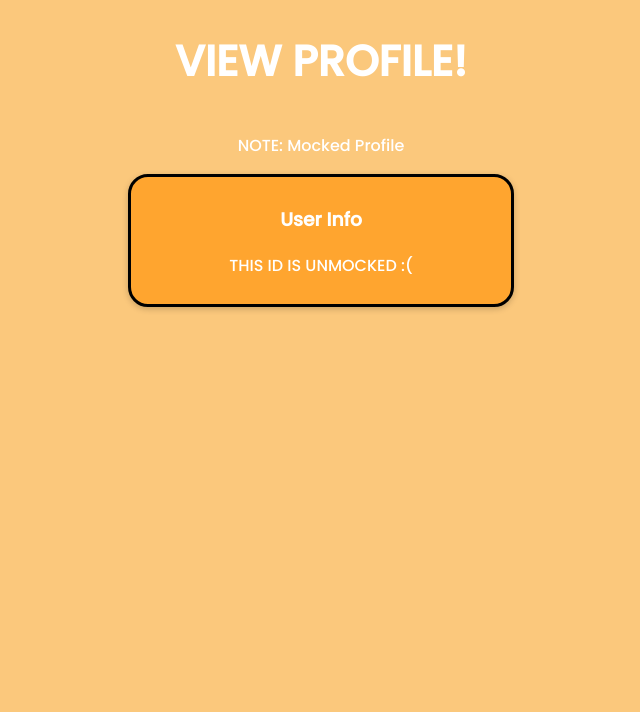
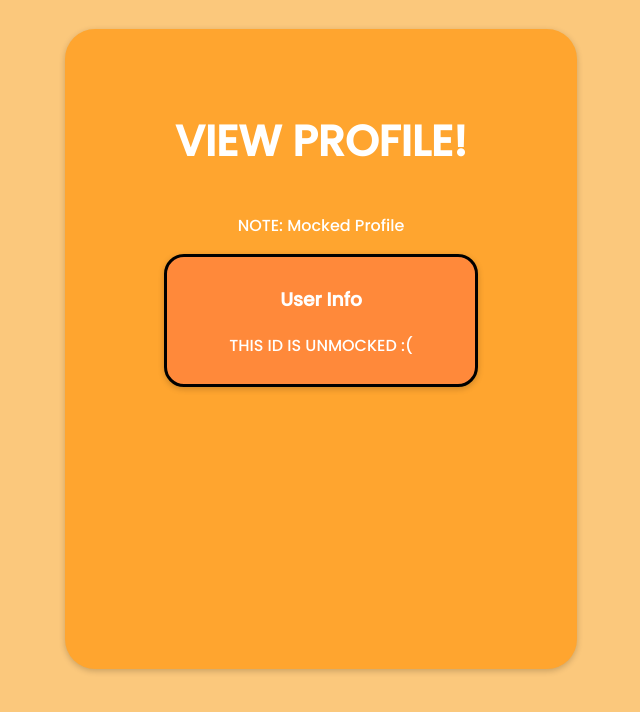
Before and after one commit to jonathanzhou1/OMatch, a React (Vite) app in the folder omatch/: page /view-profile in a window 1280 px wide. Shown: the top 712 px of the page, without its empty margins (319-959 px from the left). Built offline with nearby package versions, Linux system fonts and the light colour scheme; no server answers.

Commit message:
feat: added more styling to view profile

```diff
--- a/omatch/src/components/user/Dashboard.tsx
+++ b/omatch/src/components/user/Dashboard.tsx
@@ -25,7 +25,7 @@ export default function Dashboard() {
 
   return (
     <div id="welcome">
-      <h1 className="welcomeHeader">Welcome to OMatch, User: {userEmail}!</h1>
+      <h1 className="userHeader">Welcome to OMatch, User: {userEmail}!</h1>
       <div id="buttonContainer">
         <Link to="/view-profile">
           <button
--- a/omatch/src/components/user/ViewProfile.tsx
+++ b/omatch/src/components/user/ViewProfile.tsx
@@ -36,8 +36,8 @@ export default function ViewProfile() {
   }
 
   return (
-    <div>
-      <h1>VIEW PROFILE!</h1>
+    <div id="viewProfile">
+      <h1 className="welcomeHeader">VIEW PROFILE!</h1>
       <div id="buttonContainer">
         <p>NOTE: Mocked Profile</p>
         <div id="profileInfo">
--- a/omatch/src/styles/index.css
+++ b/omatch/src/styles/index.css
@@ -13,6 +13,10 @@
   padding-top: 10vh;
 }
 
+.userHeader {
+  padding-top: 13vh;
+}
+
 h1 {
   font-size: calc(30px + 1vw);
   text-align: center;
@@ -25,7 +29,8 @@ h2 {
 
 /** SIGN IN AND CREATE ACCOUNT STYLING **/
 #signIn,
-#createAccount {
+#createAccount,
+#viewProfile {
   margin: auto;
   width: 40vw;
   background-color: rgb(255, 165, 47);
@@ -169,14 +174,14 @@ input {
 
 /** PROFILE INFORMATION CSS **/
 #profileInfo {
-  width: 30%;
+  width: 60%;
   border-style: solid;
   border-width: medium;
   border-color: black;
   border-radius: 20px;
   text-align: center;
   margin: auto;
-  background-color: rgb(255, 165, 47);
+  background-color: rgb(255, 137, 58);
   box-shadow: 0 2px 6px 0 hsla(0, 0%, 0%, 0.2);
   padding-bottom: 10px;
   padding-top: 10px;
```
